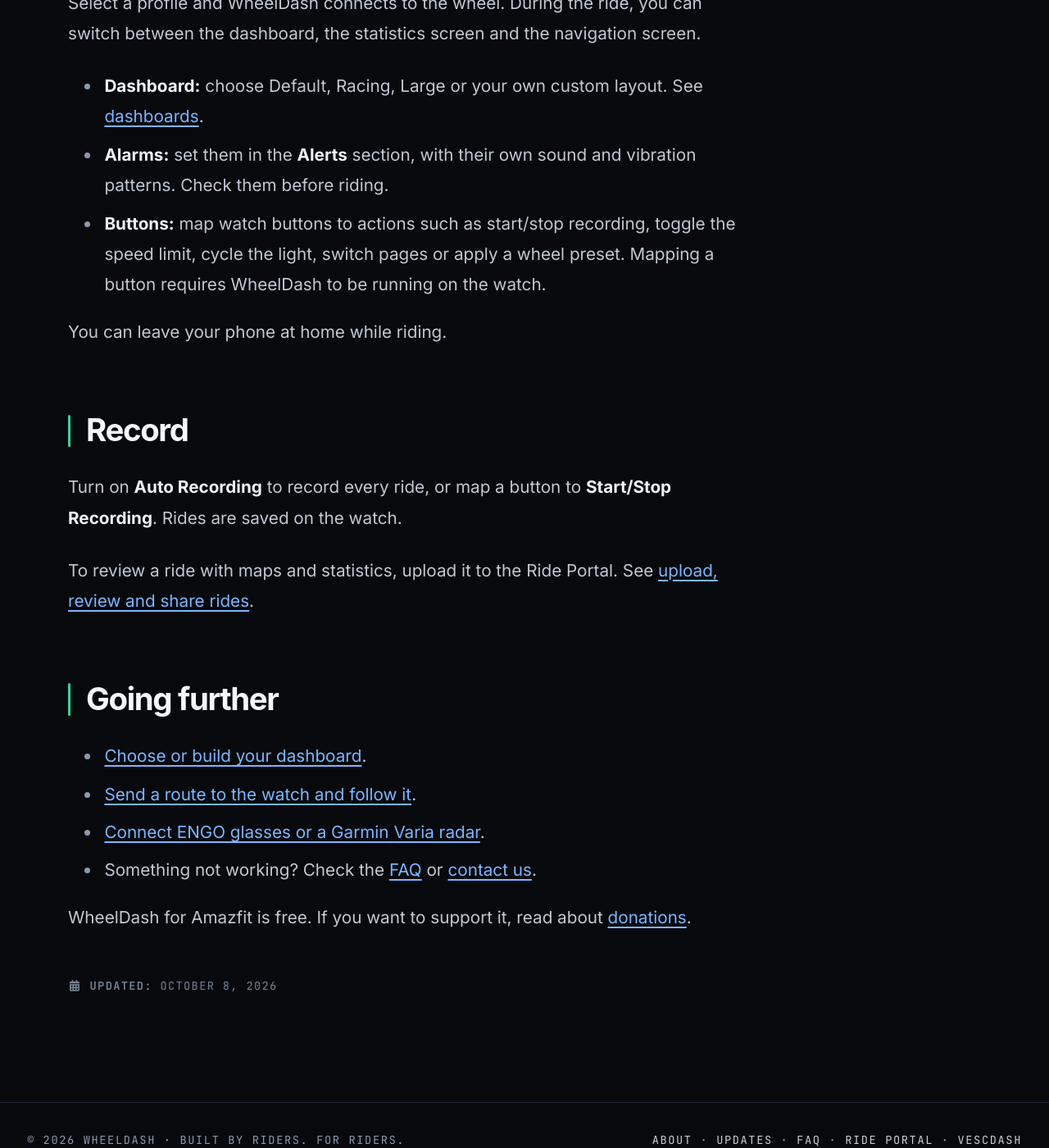
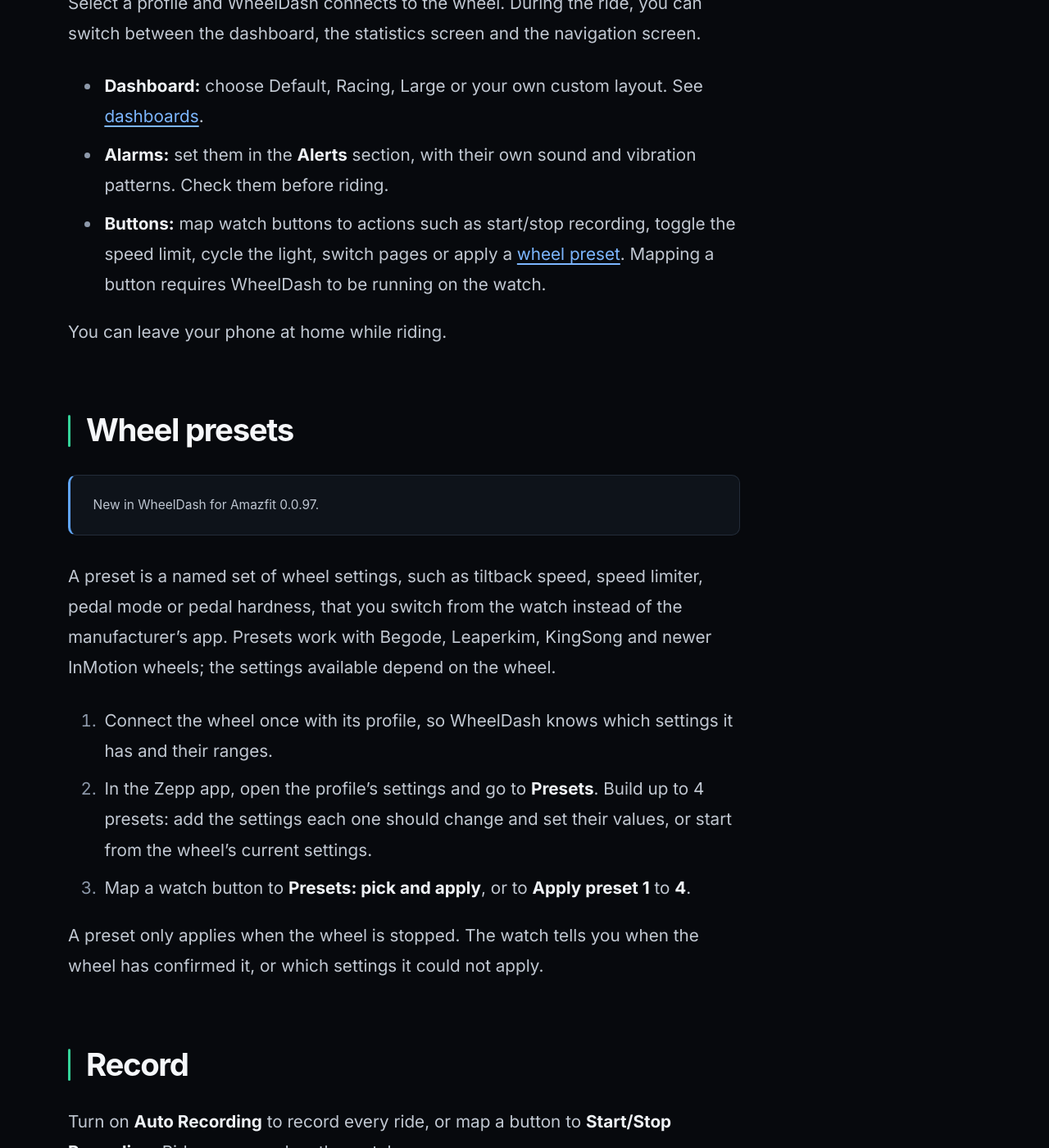
Before and after one commit to blkfribourg/blkfribourg.github.io, a Jekyll site: the page built from _pages/install_amazfit.md, in a window 1280 px wide and 1400 px high, scrolled down 2432 px. Shown: the whole window at 82% size. Built offline with Jekyll 4.4.1, drawn with Linux system fonts in a browser that asks for light colours; cached includes are drawn as plain includes.

Commit message:
Amazfit wheel presets; clearer Varia pairing per platform
- Wheel presets (Amazfit only): comparison row, Amazfit card on the home
  page, and a section in the Amazfit guide (0.0.97).
- Accessories guide: Garmin pairs the Varia in Garmin's sensor settings;
  Amazfit registers glasses and radar in WheelDash itself.

Co-Authored-By: Claude Opus 5.5 <noreply@anthropic.com>
Claude-Session: https://claude.ai/code/session_0113Rbw9K8vn8adzvCaMpYEK

```diff
--- a/_data/product.yml
+++ b/_data/product.yml
@@ -91,6 +91,8 @@ features:
     name: WheelDash Ride Portal
   - id: dashboards
     name: Dashboard customization
+  - id: presets
+    name: Wheel presets
 
 platform_order:
   - garmin_app
@@ -115,6 +117,7 @@ platforms:
       recording: { state: platform, label: Garmin Connect }
       portal: { state: not_applicable, label: Not used for Garmin rides }
       dashboards: { state: platform, label: Set layout + 4/6/8 fields, note: "Choose the centre value and the top arc on the main screen. The datafield-like view shows 4, 6 or 8 fields you pick." }
+      presets: { state: unavailable, label: Not available }
   garmin_datafield:
     name: Garmin Datafield
     short: Inside a Garmin activity
@@ -132,6 +135,7 @@ platforms:
       recording: { state: platform, label: Garmin activity + EUC FIT fields, note: "The host activity records the ride; WheelDash contributes EUC record and session fields to the FIT file." }
       portal: { state: not_applicable, label: Not used for Garmin rides }
       dashboards: { state: platform, label: 6 or 8 configurable fields, note: "Choose the displayed metrics within the Datafield's fixed layout." }
+      presets: { state: unavailable, label: Not available }
   amazfit:
     name: Amazfit
     short: Integrated WheelDash experience
@@ -149,5 +153,6 @@ platforms:
       recording: { state: available, label: On-watch recording }
       portal: { state: available, label: Upload through phone }
       dashboards: { state: available, label: Custom layouts }
+      presets: { state: available, label: Up to 4 per wheel, note: "Switch wheel settings such as tiltback speed or pedal mode with a watch button. Available settings depend on the wheel." }
 
 garmin_latency_note: "Bluetooth responsiveness on Garmin can vary by watch model, firmware and how frequently the wheel sends data. Wheels with higher Bluetooth traffic may show more noticeable delay on some watches."
--- a/_includes/platform-comparison.html
+++ b/_includes/platform-comparison.html
@@ -6,7 +6,7 @@
     </thead>
     <tbody>
       {% for feature in product.features %}
-        {% if include.full or feature.id == "offline_maps" or feature.id == "navigation" or feature.id == "recording" or feature.id == "portal" or feature.id == "dashboards" %}
+        {% if include.full or feature.id == "offline_maps" or feature.id == "navigation" or feature.id == "recording" or feature.id == "portal" or feature.id == "dashboards" or feature.id == "presets" %}
         <tr>
           <th>{{ feature.name }}</th>
           {% for platform_id in product.platform_order %}
--- a/_pages/install_amazfit.md
+++ b/_pages/install_amazfit.md
@@ -50,9 +50,22 @@ Select a profile and WheelDash connects to the wheel. During the ride, you can s
 
 - **Dashboard:** choose Default, Racing, Large or your own custom layout. See [dashboards](/guides/amazfit-dashboards/).
 - **Alarms:** set them in the **Alerts** section, with their own sound and vibration patterns. Check them before riding.
-- **Buttons:** map watch buttons to actions such as start/stop recording, toggle the speed limit, cycle the light, switch pages or apply a wheel preset. Mapping a button requires WheelDash to be running on the watch.
+- **Buttons:** map watch buttons to actions such as start/stop recording, toggle the speed limit, cycle the light, switch pages or apply a [wheel preset](#wheel-presets). Mapping a button requires WheelDash to be running on the watch.
 
 You can leave your phone at home while riding.
+
+## Wheel presets
+
+New in WheelDash for Amazfit 0.0.97.
+{: .notice--info}
+
+A preset is a named set of wheel settings, such as tiltback speed, speed limiter, pedal mode or pedal hardness, that you switch from the watch instead of the manufacturer's app. Presets work with Begode, Leaperkim, KingSong and newer InMotion wheels; the settings available depend on the wheel.
+
+1. Connect the wheel once with its profile, so WheelDash knows which settings it has and their ranges.
+2. In the Zepp app, open the profile's settings and go to **Presets**. Build up to 4 presets: add the settings each one should change and set their values, or start from the wheel's current settings.
+3. Map a watch button to **Presets: pick and apply**, or to **Apply preset 1** to **4**.
+
+A preset only applies when the wheel is stopped. The watch tells you when the wheel has confirmed it, or which settings it could not apply.
 
 ## Record
 
```
Also changed, not shown: _pages/guide-accessories.md (+2 -2 lines), _pages/home.md (+1 -1 lines).
